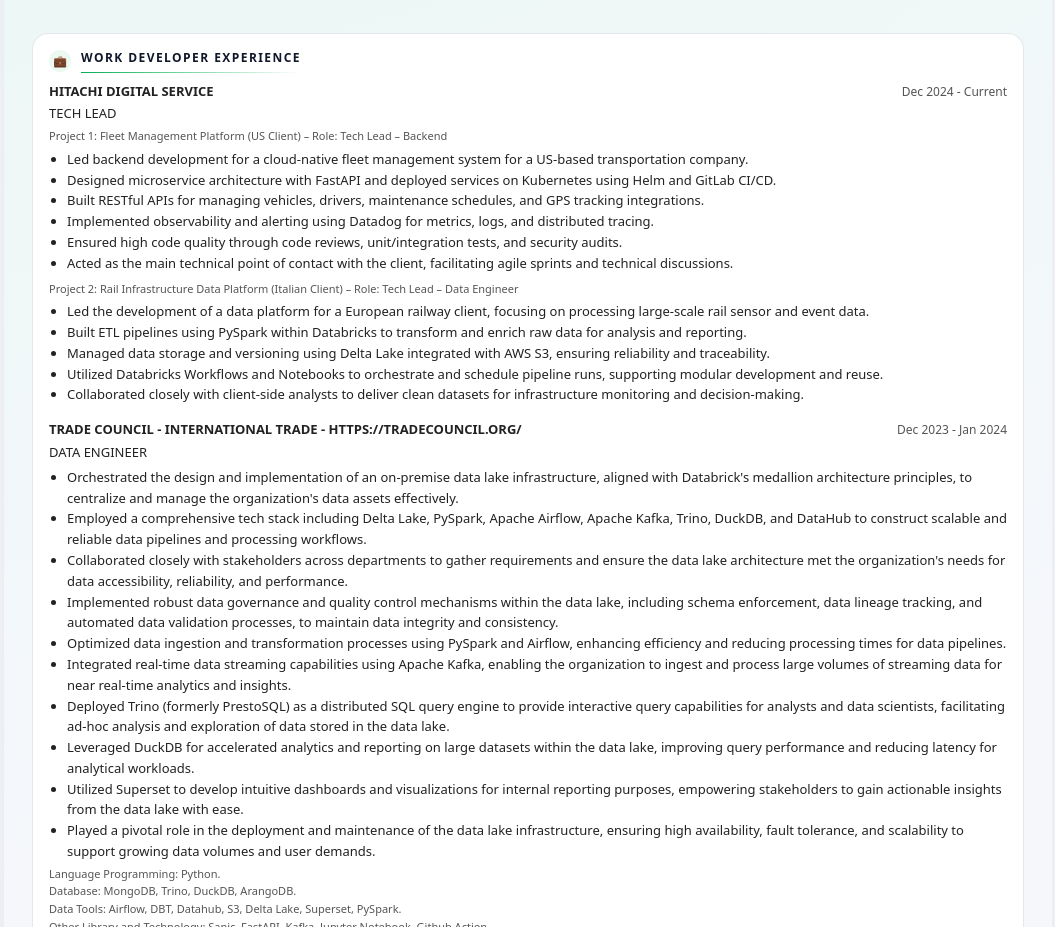
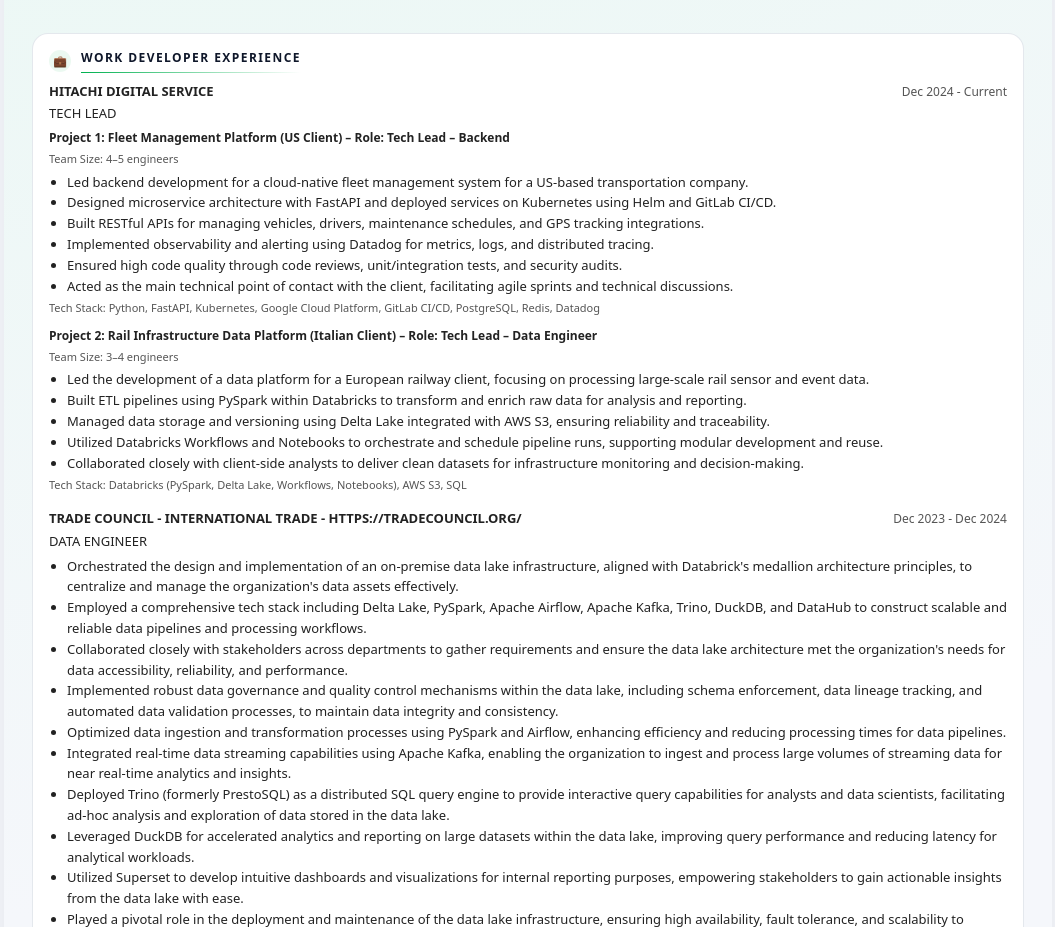
Before and after one commit to dehuy69/public-cv, a plain HTML site: page index.html in a window 1280 px wide. Shown: the part 1442-2369 px from the top of the page, without its empty margins (112-1167 px from the left). Drawn offline with Linux system fonts and the light colour scheme.

Commit message:
Enhance project details in index.html by adding project titles, team sizes, and tech stacks for clarity and improved presentation.

```diff
--- a/index.html
+++ b/index.html
@@ -300,6 +300,15 @@
       margin-top: 3px;
     }
 
+    .project-title {
+      font-size: 12px;
+      font-weight: 600;
+      color: var(--text-main);
+      margin-top: 6px;
+      margin-bottom: 2px;
+      line-height: 1.4;
+    }
+
     .job ul {
       margin: 4px 0 0;
       padding-left: 18px;
@@ -596,8 +605,11 @@
               </div>
               <div class="job-time">Dec 2024 - Current</div>
             </div>
+            <div class="project-title">
+              Project 1: Fleet Management Platform (US Client) – Role: Tech Lead – Backend
+            </div>
             <div class="job-extra">
-              Project 1: Fleet Management Platform (US Client) – Role: Tech Lead – Backend
+              Team Size: 4–5 engineers
             </div>
             <ul>
               <li>Led backend development for a cloud-native fleet management system for a US-based transportation company.</li>
@@ -607,8 +619,14 @@
               <li>Ensured high code quality through code reviews, unit/integration tests, and security audits.</li>
               <li>Acted as the main technical point of contact with the client, facilitating agile sprints and technical discussions.</li>
             </ul>
-            <div class="job-extra" style="margin-top: 6px;">
+            <p class="job-extra">
+              Tech Stack: Python, FastAPI, Kubernetes, Google Cloud Platform, GitLab CI/CD, PostgreSQL, Redis, Datadog
+            </p>
+            <div class="project-title" style="margin-top: 6px;">
               Project 2: Rail Infrastructure Data Platform (Italian Client) – Role: Tech Lead – Data Engineer
+            </div>
+            <div class="job-extra">
+              Team Size: 3–4 engineers
             </div>
             <ul>
               <li>Led the development of a data platform for a European railway client, focusing on processing large-scale rail sensor and event data.</li>
@@ -617,6 +635,9 @@
               <li>Utilized Databricks Workflows and Notebooks to orchestrate and schedule pipeline runs, supporting modular development and reuse.</li>
               <li>Collaborated closely with client-side analysts to deliver clean datasets for infrastructure monitoring and decision-making.</li>
             </ul>
+            <p class="job-extra">
+              Tech Stack: Databricks (PySpark, Delta Lake, Workflows, Notebooks), AWS S3, SQL
+            </p>
           </div>
 
           <!-- Trade Council -->
@@ -626,7 +647,7 @@
                 <div class="company">TRADE COUNCIL - International Trade - https://tradecouncil.org/</div>
                 <div class="job-role">DATA ENGINEER</div>
               </div>
-              <div class="job-time">Dec 2023 - Jan 2024</div>
+              <div class="job-time">Dec 2023 - Dec 2024</div>
             </div>
             <ul>
               <li>Orchestrated the design and implementation of an on-premise data lake infrastructure, aligned with Databrick's medallion architecture principles, to centralize and manage the organization's data assets effectively.</li>
```
